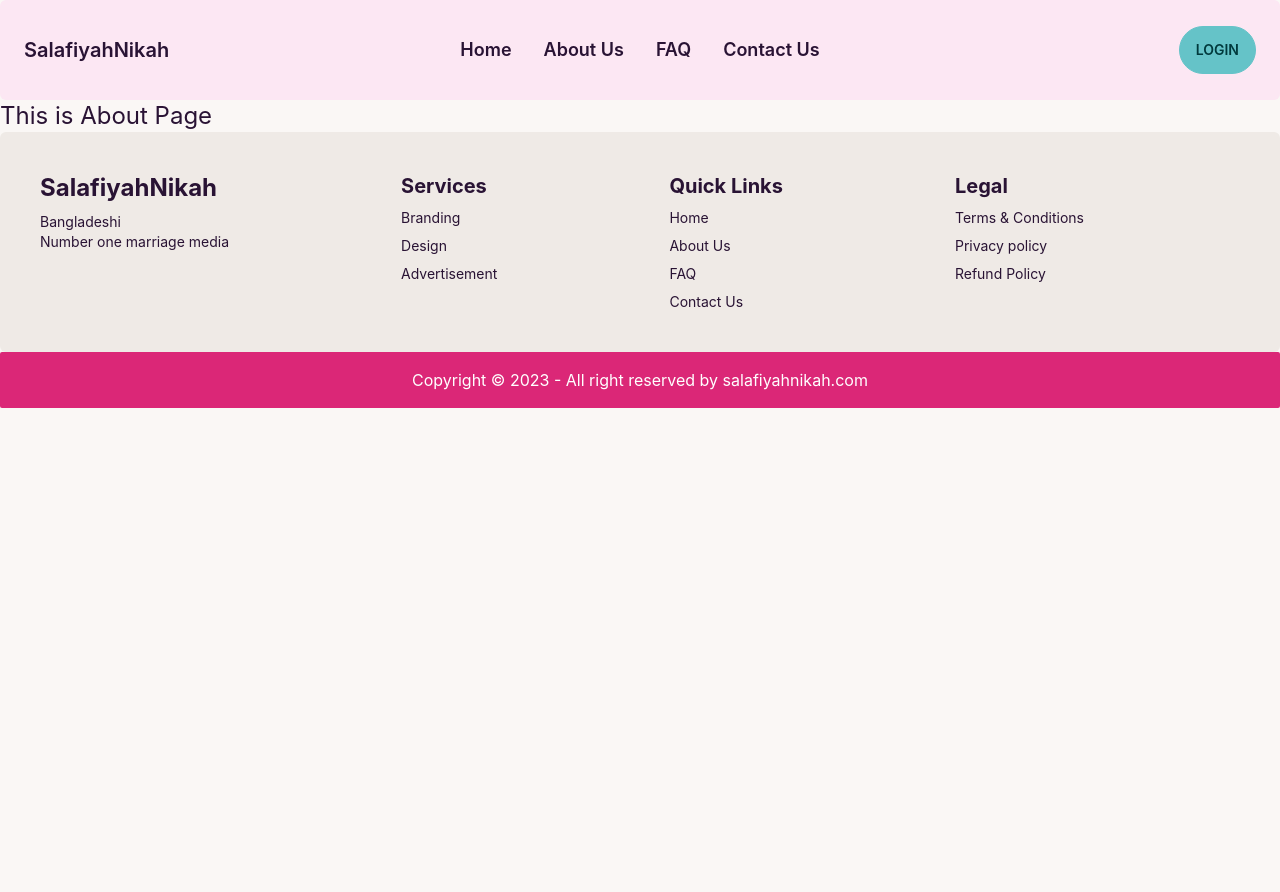
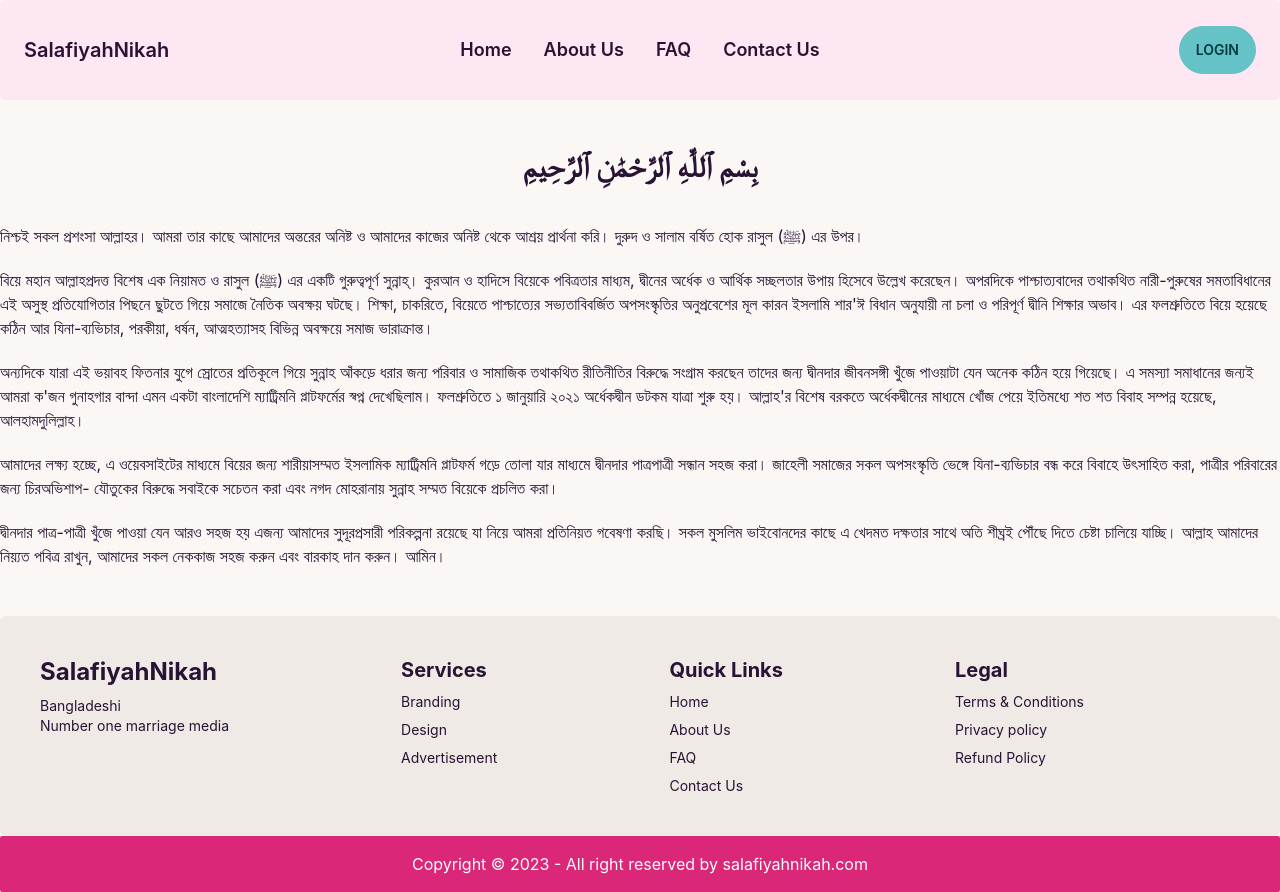
Before and after one commit to minjurRahman/marriage-media-client, a React (Create React App) app: page /about-us in a window 1280 px wide. Before the commit the page ends 800 px from the top, so only its background shows below. Built offline with nearby package versions, Linux system fonts and the light colour scheme.

Commit message:
About section done

```diff
--- a/src/components/Firebase/firebase.config.js
+++ b/src/Firebase/firebase.config.js
@@ -5,12 +5,12 @@
 
 // Your web app's Firebase configuration
 const firebaseConfig = {
-  apiKey: "AIzaSyCS5vP6XxtUMXG2UAniDjBYkE5DKlCGIUE",
-  authDomain: "marriage-media-7ce27.firebaseapp.com",
-  projectId: "marriage-media-7ce27",
-  storageBucket: "marriage-media-7ce27.appspot.com",
-  messagingSenderId: "695409891142",
-  appId: "1:695409891142:web:82744a8a4432071888b747"
+  apiKey: "AIzaSyCxPTAQ3reMn0rwK-ti0o_lO-ZTRF0iAkM",
+  authDomain: "salafiyahnikah-37806.firebaseapp.com",
+  projectId: "salafiyahnikah-37806",
+  storageBucket: "salafiyahnikah-37806.appspot.com",
+  messagingSenderId: "459954879269",
+  appId: "1:459954879269:web:8cfbe60dbaff4ab35778cc"
 };
 
 // Initialize Firebase
--- a/src/Pages/Home/About/About.js
+++ b/src/Pages/Home/About/About.js
@@ -4,8 +4,23 @@
 const About = () => {
     useTitle('About')
     return (
-        <div>
-            <h3 className='text-2xl'>This is About Page</h3>
+        <div className=' my-12'>
+            <h3 className='text-3xl font-bold my-10 text-center'>بِسْمِ ٱللَّٰهِ ٱلرَّحْمَٰنِ ٱلرَّحِيمِ </h3>
+            <div>
+                <p className='my-5'>নিশ্চই সকল প্রশংসা আল্লাহর। আমরা তার কাছে আমাদের অন্তরের অনিষ্ট ও আমাদের কাজের অনিষ্ট থেকে আশ্রয় প্রার্থনা করি। দুরুদ ও সালাম বর্ষিত হোক রাসুল (ﷺ) এর উপর।</p>
+                <p>
+                বিয়ে মহান আল্লাহপ্রদত্ত বিশেষ এক নিয়ামত ও রাসুল (ﷺ) এর একটি গুরুত্বপূর্ণ সুন্নাহ্। কুরআন ও হাদিসে বিয়েকে পবিত্রতার মাধ্যম, দ্বীনের অর্ধেক ও আর্থিক সচ্ছলতার উপায় হিসেবে উল্লেখ করেছেন। অপরদিকে পাশ্চাত্যবাদের তথাকথিত নারী-পুরুষের সমতাবিধানের এই অসুস্থ প্রতিযোগিতার পিছনে ছুটতে গিয়ে সমাজে নৈতিক অবক্ষয় ঘটছে। শিক্ষা, চাকরিতে, বিয়েতে পাশ্চাত্যের সভ্যতাবিবর্জিত অপসংস্কৃতির অনুপ্রবেশের মূল কারন ইসলামি শার'ঈ বিধান অনুযায়ী না চলা ও পরিপূর্ণ দ্বীনি শিক্ষার অভাব। এর ফলশ্রুতিতে বিয়ে হয়েছে কঠিন আর যিনা-ব্যভিচার, পরকীয়া, ধর্ষন, আত্মহত্যাসহ বিভিন্ন অবক্ষয়ে সমাজ ভারাক্রান্ত।
+                </p>
+                <p className='my-5'>
+                অন্যদিকে যারা এই ভয়াবহ ফিতনার যুগে স্রোতের প্রতিকূলে গিয়ে সুন্নাহ আঁকড়ে ধরার জন্য পরিবার ও সামাজিক তথাকথিত রীতিনীতির বিরুদ্ধে সংগ্রাম করছেন তাদের জন্য দ্বীনদার জীবনসঙ্গী খুঁজে পাওয়াটা যেন অনেক কঠিন হয়ে গিয়েছে। এ সমস্যা সমাধানের জন্যই আমরা ক'জন গুনাহগার বান্দা এমন একটা বাংলাদেশি ম্যাট্রিমনি প্লাটফর্মের স্বপ্ন দেখেছিলাম। ফলশ্রুতিতে ১ জানুয়ারি ২০২১ অর্ধেকদ্বীন ডটকম যাত্রা শুরু হয়। আল্লাহ'র বিশেষ বরকতে  অর্ধেকদ্বীনের মাধ্যমে খোঁজ পেয়ে ইতিমধ্যে শত শত বিবাহ সম্পন্ন হয়েছে, আলহামদুলিল্লাহ।
+                </p>
+                <p className='my-5'>
+                আমাদের লক্ষ্য হচ্ছে, এ ওয়েবসাইটের মাধ্যমে বিয়ের জন্য শারীয়াসম্মত ইসলামিক ম্যাট্রিমনি প্লাটফর্ম গড়ে তোলা যার মাধ্যমে দ্বীনদার পাত্রপাত্রী সন্ধান সহজ করা। জাহেলী সমাজের সকল অপসংস্কৃতি ভেঙ্গে যিনা-ব্যভিচার বন্ধ করে বিবাহে উৎসাহিত করা, পাত্রীর পরিবারের জন্য চিরঅভিশাপ- যৌতুকের বিরুদ্ধে সবাইকে সচেতন করা এবং নগদ মোহরানায় সুন্নাহ সম্মত বিয়েকে প্রচলিত করা।
+                </p>
+                <p className='my-5'>
+                দ্বীনদার পাত্র-পাত্রী খুঁজে পাওয়া যেন আরও সহজ হয় এজন্য আমাদের সুদূরপ্রসারী পরিকল্পনা রয়েছে যা নিয়ে আমরা প্রতিনিয়ত গবেষণা করছি। সকল মুসলিম ভাইবোনদের কাছে এ খেদমত দক্ষতার সাথে অতি শীঘ্রই পৌঁছে দিতে চেষ্টা চালিয়ে যাচ্ছি। আল্লাহ আমাদের নিয়্যত পবিত্র রাখুন, আমাদের সকল নেককাজ সহজ করুন এবং বারকাহ দান করুন। আমিন।
+                </p>
+            </div>
         </div>
     );
 };
```
Also changed, not shown: 2 other files (tests, documents, lock files or other folders).
